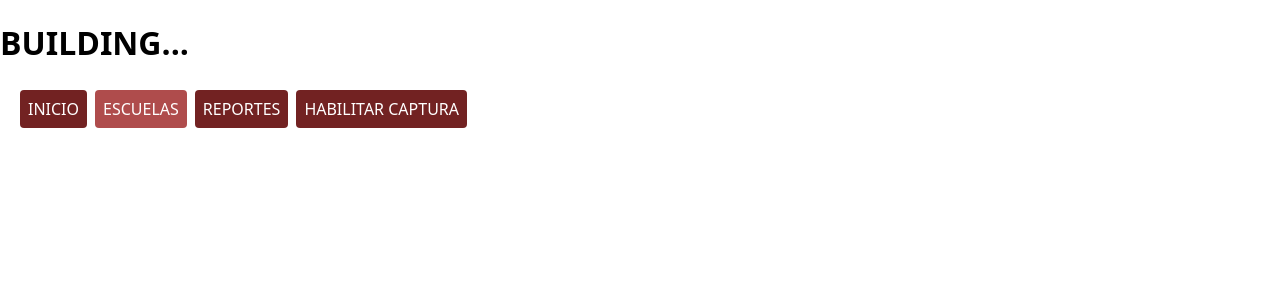
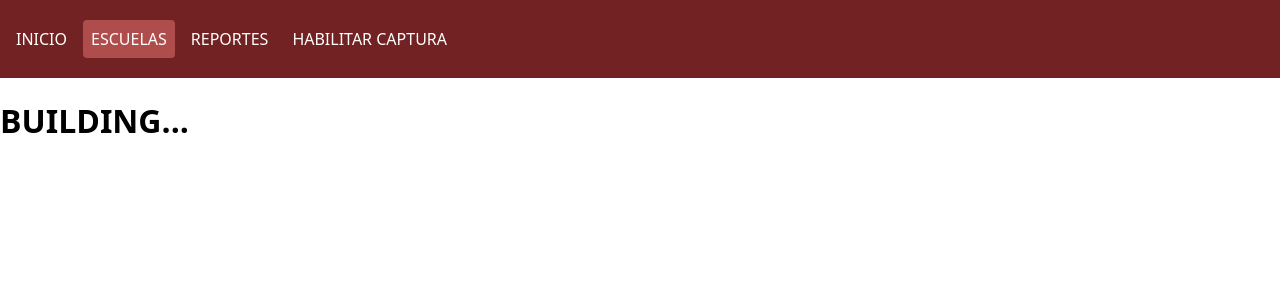
Before and after one commit to MiloJuarez/sce-react, a React app: page / in a window 1280 px wide. Shown: the top 300 px of the page. Built offline with nearby package versions, Linux system fonts and the light colour scheme.

Commit message:
Created Header

```diff
--- /dev/null
+++ b/src/components/Header.jsx
@@ -0,0 +1,15 @@
+import React from "react";
+import Navbar from "@components/Navbar";
+import "@styles/Header.scss";
+
+const Header = () => {
+    const APP_NAME = process.env.APP_NAME;
+    return (
+        <div className='Header'>
+            <Navbar />
+            <h1>{APP_NAME}</h1>
+        </div>
+    );
+};
+
+export default Header;
--- a/src/routes/App.jsx
+++ b/src/routes/App.jsx
@@ -1,12 +1,12 @@
 import React from "react";
 import "@styles/global.css";
-import Navbar from "@components/Navbar";
+import Header from "../components/Header";
 
 const App = () => {
     return (
         <React.Fragment>
+            <Header />
             <h1>BUILDING...</h1>
-            <Navbar />
         </React.Fragment>
     );
 };
--- /dev/null
+++ b/src/styles/Header.scss
@@ -0,0 +1,19 @@
+@use "vars";
+
+.Header {
+    display: flex;
+    width: vars.$wFull;
+    max-width: vars.$maxWidth;
+    justify-content: space-between;
+    align-items: center;
+    padding: vars.$pContainer vars.$pComponent;
+    background-color: vars.$wine;
+    box-sizing: border-box;
+}
+.Header h1 {
+    margin: 0 vars.$bMargin 0 0;
+    padding: 0;
+    font-size: vars.$mdFont;
+    font-weight: 400;
+    color: vars.$white;
+}
--- a/src/styles/Navbar.scss
+++ b/src/styles/Navbar.scss
@@ -2,5 +2,4 @@
 
 .Navbar {
     display: flex;
-    padding: 0 vars.$pContainer;
 }
--- a/src/styles/_vars.scss
+++ b/src/styles/_vars.scss
@@ -8,6 +8,10 @@ $green: #105652;
 $white: #ffffff;
 $warning: #f7c336;
 $info: #83bef5;
+
+//* WIDTHs
+$wFull: 100%;
+$maxWidth: 1920px;
 
 //* MARGINS VARS
 $bMargin: 16px;
--- a/webpack.config.js
+++ b/webpack.config.js
@@ -64,7 +64,9 @@ module.exports = {
                 },
             ],
         }),
-        new Dotenv(),
+        new Dotenv({
+            path: path.resolve(__dirname, ".env"),
+        }),
     ],
     devServer: {
         static: {
```
Also changed, not shown: 1 other file (tests, documents, lock files or other folders).
